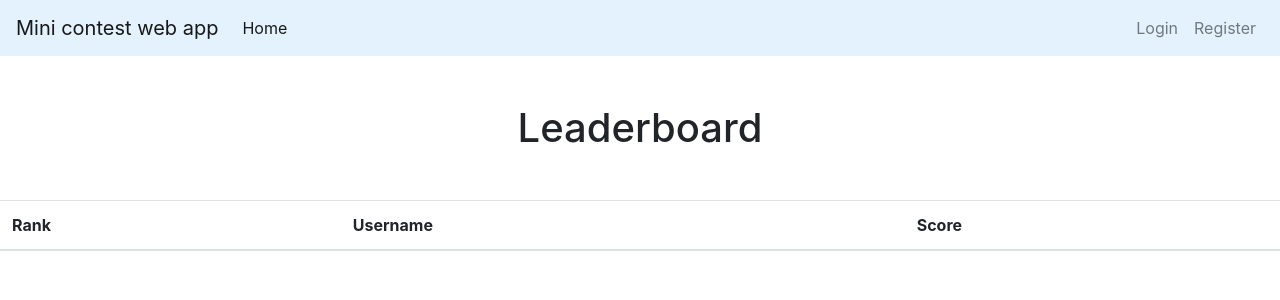
After one commit to HeetProgrammer/Mini-contest-web-app, a Flask app: page /leaderboard in a window 1280 px wide. The commit adds this page. Shown: the top 300 px of the page. Run offline with Flask 3, Linux system fonts and the light colour scheme; lists and menus that the app fills with data are empty; some libraries are stand-ins or nearby versions.

Commit message:
Finished implementing score and leaderboard and made some finishing touches

```diff
--- a/directory/forms.py
+++ b/directory/forms.py
@@ -40,8 +40,8 @@ class ProblemForm(FlaskForm):
 class SolveProblemForm(FlaskForm):
     def validate_user_output(self, user_output):
         if user_output.data:
-            user_output = user_output.data.strip()
-        if not user_output and not self.code_file.data:
+            user_output.data = user_output.data.strip()
+        if not user_output.data and not self.code_file.data:
             return False
         return True
 
--- a/directory/models.py
+++ b/directory/models.py
@@ -21,6 +21,7 @@ class User(db.Model, UserMixin):
     password_hashed = db.Column(db.String(length=60), nullable=False)
     is_admin = db.Column(db.Boolean, default=False)
     solved_problems = db.relationship('Problem', secondary=user_solved_problems)
+    score = db.Column(db.Integer, default=0)
     @property
     def password(self):
         return self.password
--- a/directory/routes.py
+++ b/directory/routes.py
@@ -90,6 +90,8 @@ def view_problem(problem_id):
                 if form.user_output.data.strip():
                     if form.user_output.data == problem.sample_output:
                         flash(f"Congratulations!You solved the problem correctly", category="success")
+                        current_user.score += 10
+                        db.session.commit()
                     else:
                         flash(f"Sorry!You solved the problem incorrectly. Better luck next time!", category="danger")
 
@@ -118,3 +120,14 @@ def view_problem(problem_id):
 
 
     return render_template("problem.html", problem=problem, form=form)
+
+
+@app.route("/leaderboard")
+def view_leaderboard():
+    users = User.query.order_by(User.score.desc()).all()
+    users_without_admins = []
+    for user in users:
+        if not user.is_admin:
+            users_without_admins.append(user)
+
+    return render_template("leaderboard.html", users=users_without_admins)
--- /dev/null
+++ b/directory/templates/leaderboard.html
@@ -0,0 +1,27 @@
+{% extends 'base.html' %}
+{% block title %}
+    Leaderboard
+{% endblock%}
+{% block content %}
+<h1 class="my-5 text-center">Leaderboard</h1>
+    <table class="table table-striped">
+    <thead>
+        <th>Rank</th>
+        <th>Username</th>
+        <th>Score</th>
+    </thead>
+    <tbody>
+        {% if users %}
+            {% for user in users %}
+        <tr>
+            <td>{{ loop.index }}</td>
+            <td>{{ user.username }}</td>
+            <td>{{ user.score }}</td>
+        </tr>
+
+    {% endfor %}
+        {% endif %}
+
+    </tbody>
+    </table>
+{% endblock%}
--- a/directory/templates/problem.html
+++ b/directory/templates/problem.html
@@ -4,9 +4,10 @@
 {% endblock title %}
 
 {% block content %}
-<h1 margin="50%">{{ problem.title }}</h1>
+<h1 class="my-5 text-center">{{ problem.title }}</h1>
 <br>
 <br>
+<h3>Description</h3>
 <p>{{ problem.description }}</p>
 <br>
 <br>
```
Also changed, not shown: directory/templates/index.html (+34 -10 lines), instance/database_contest.db.
